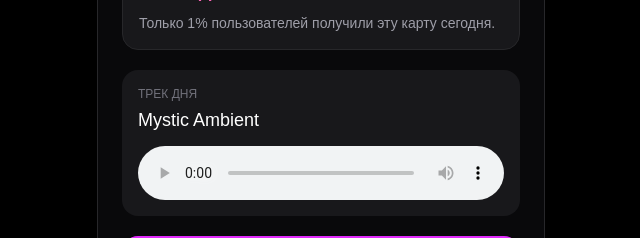
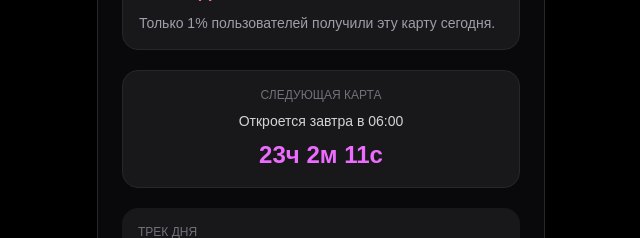
Before and after one commit to Macfandango/mawer-oracle, a Next.js app: page /reading/result in a window 1280 px wide. Shown: the part 648-886 px from the top of the page, without its empty margins (319-959 px from the left). Built offline with nearby package versions, Linux system fonts and the light colour scheme; no server answers.

Commit message:
timer daily

```diff
--- /dev/null
+++ b/app/reading/result/NextCardTimer.tsx
@@ -0,0 +1,52 @@
+"use client";
+
+import { useEffect, useState } from "react";
+
+function getNextSixAM() {
+  const now = new Date();
+  const next = new Date(now);
+
+  next.setHours(6, 0, 0, 0);
+
+  if (now >= next) {
+    next.setDate(next.getDate() + 1);
+  }
+
+  return next;
+}
+
+function formatTime(ms: number) {
+  const totalSeconds = Math.max(0, Math.floor(ms / 1000));
+
+  const hours = Math.floor(totalSeconds / 3600);
+  const minutes = Math.floor((totalSeconds % 3600) / 60);
+  const seconds = totalSeconds % 60;
+
+  return `${hours}ч ${minutes}м ${seconds}с`;
+}
+
+export default function NextCardTimer() {
+  const [timeLeft, setTimeLeft] = useState("");
+
+  useEffect(() => {
+    const update = () => {
+      const now = new Date();
+      const next = getNextSixAM();
+      setTimeLeft(formatTime(next.getTime() - now.getTime()));
+    };
+
+    update();
+
+    const interval = setInterval(update, 1000);
+
+    return () => clearInterval(interval);
+  }, []);
+
+  return (
+    <div className="bg-zinc-900 rounded-2xl p-4 border border-zinc-800 text-center">
+      <p className="text-xs text-zinc-500 mb-2">СЛЕДУЮЩАЯ КАРТА</p>
+      <p className="text-zinc-300 text-sm">Откроется завтра в 06:00</p>
+      <p className="text-2xl font-bold text-fuchsia-400 mt-2">{timeLeft}</p>
+    </div>
+  );
+}
--- a/app/reading/result/page.tsx
+++ b/app/reading/result/page.tsx
@@ -1,5 +1,6 @@
 import { supabase } from "@/lib/supabase";
 import ShareCardButton from "./ShareCardButton";
+import NextCardTimer from "./NextCardTimer";
 
 const defaultTrack = {
   title: "MAWER Oracle — Track of the Day",
@@ -987,6 +988,8 @@ if (readingId) {
             </p>
           </div>
 
+<NextCardTimer />
+
           <div className="bg-zinc-900 rounded-2xl p-4 space-y-3">
   <div>
     <p className="text-zinc-500 text-xs mb-1">ТРЕК ДНЯ</p>
@@ -1004,7 +1007,7 @@ if (readingId) {
             href="/intention"
             className="block w-full bg-white text-black py-4 rounded-2xl font-bold text-center"
           >
-            Проверить ещё 1 намерение
+            Вернуться к своему намерению
           </a>
         </div>
       </div>
```
